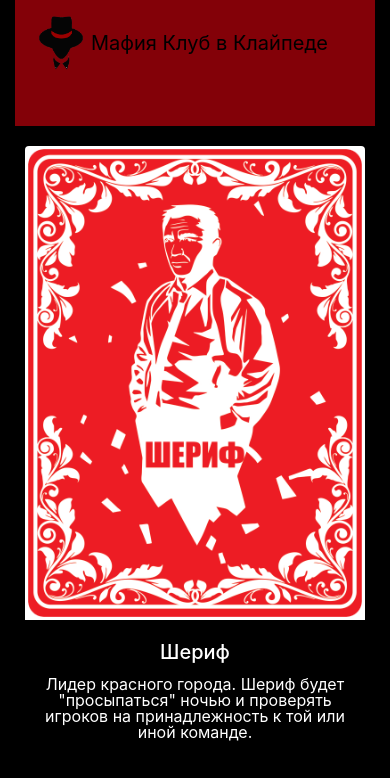
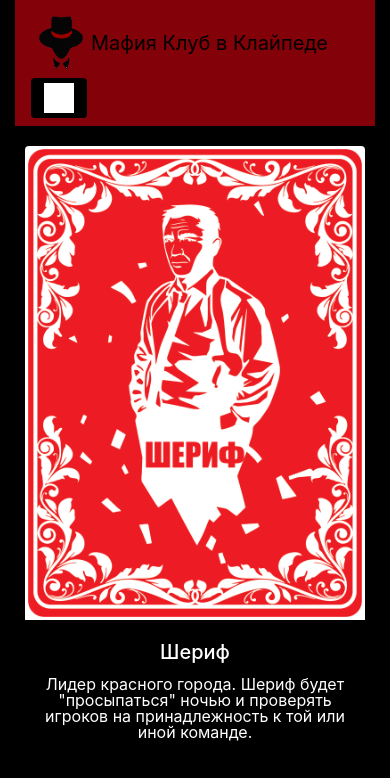
Before and after one commit to vjvasiljev/Mafia-Landing-Page, a plain HTML site: page index.html in a window 390 px wide. Shown: the top 778 px of the page. Drawn offline with nearby package versions, Linux system fonts and the light colour scheme.

Commit message:
change color for collapsed menu

```diff
--- a/style.css
+++ b/style.css
@@ -27,6 +27,14 @@ body {
   margin-bottom: 10px;
 }
 
+.navbar-toggler {
+  background-color: black;
+}
+
+.navbar-toggler-icon {
+  background-color: white;
+}
+
 .nav-link {
   color: white;
 }
@@ -50,7 +58,7 @@ body {
 }
 
 .btn {
-  margin-top: 15px;
+  margin: 15px 0;
   background-color: var(--dark-red);
 }
 
```
